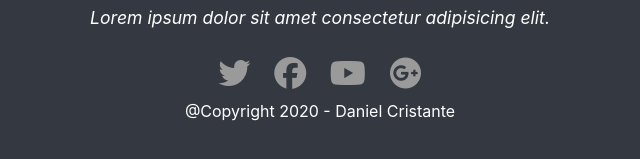
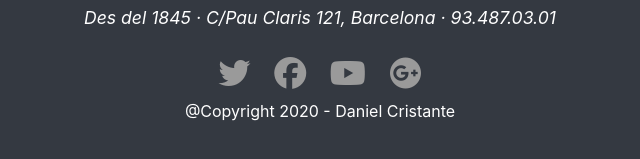
Before and after one commit to sorwar99/M09, a plain HTML site: page portfolio/index.html in a window 1280 px wide. Shown: the part 4173-4332 px from the top of the page, 320-960 px from the left. Drawn offline with nearby package versions, Linux system fonts and the light colour scheme.

Commit message:
footer copy

```diff
--- a/portfolio/index.html
+++ b/portfolio/index.html
@@ -242,7 +242,7 @@
 
     <div class="container-fluid d-flex flex-column" id="footer">
         <p id="footer-title" class="h4 footer-text">DAW 2 En IES Jaume Balmes</p>
-        <p id="footer-subtitle" class="footer-text">Lorem ipsum dolor sit amet consectetur adipisicing elit.</p>
+        <p id="footer-subtitle" class="footer-text">Des del 1845 · C/Pau Claris 121, Barcelona · 93.487.03.01</p>
         <div class="social-media d-block ml-auto mr-auto">
             <a class="a-footer" href="#"><i class="fab fa-twitter fa-2x"></i></a>
             <a class="a-footer" href="#"><i class="fab fa-facebook fa-2x"></i></a>
```
